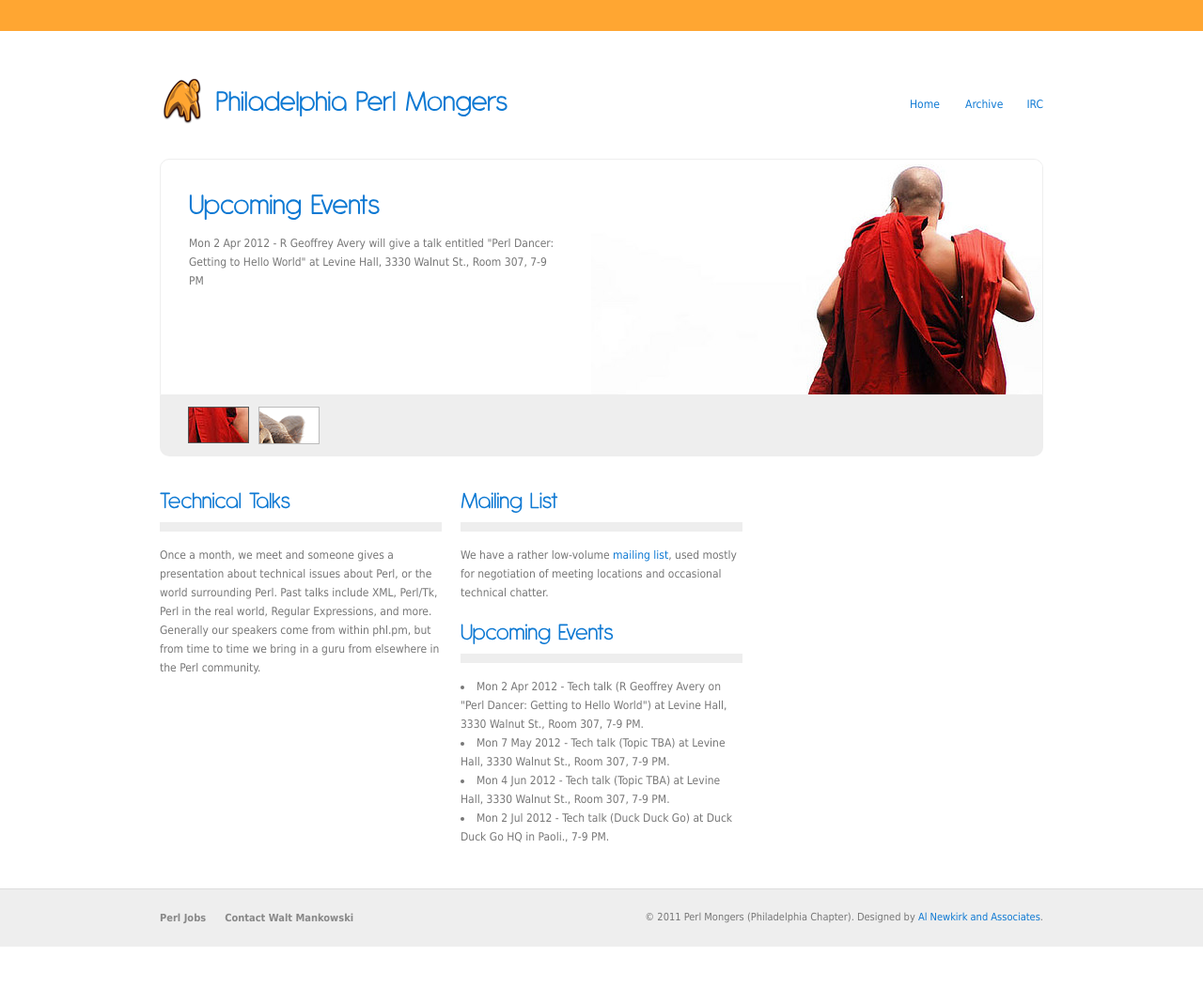
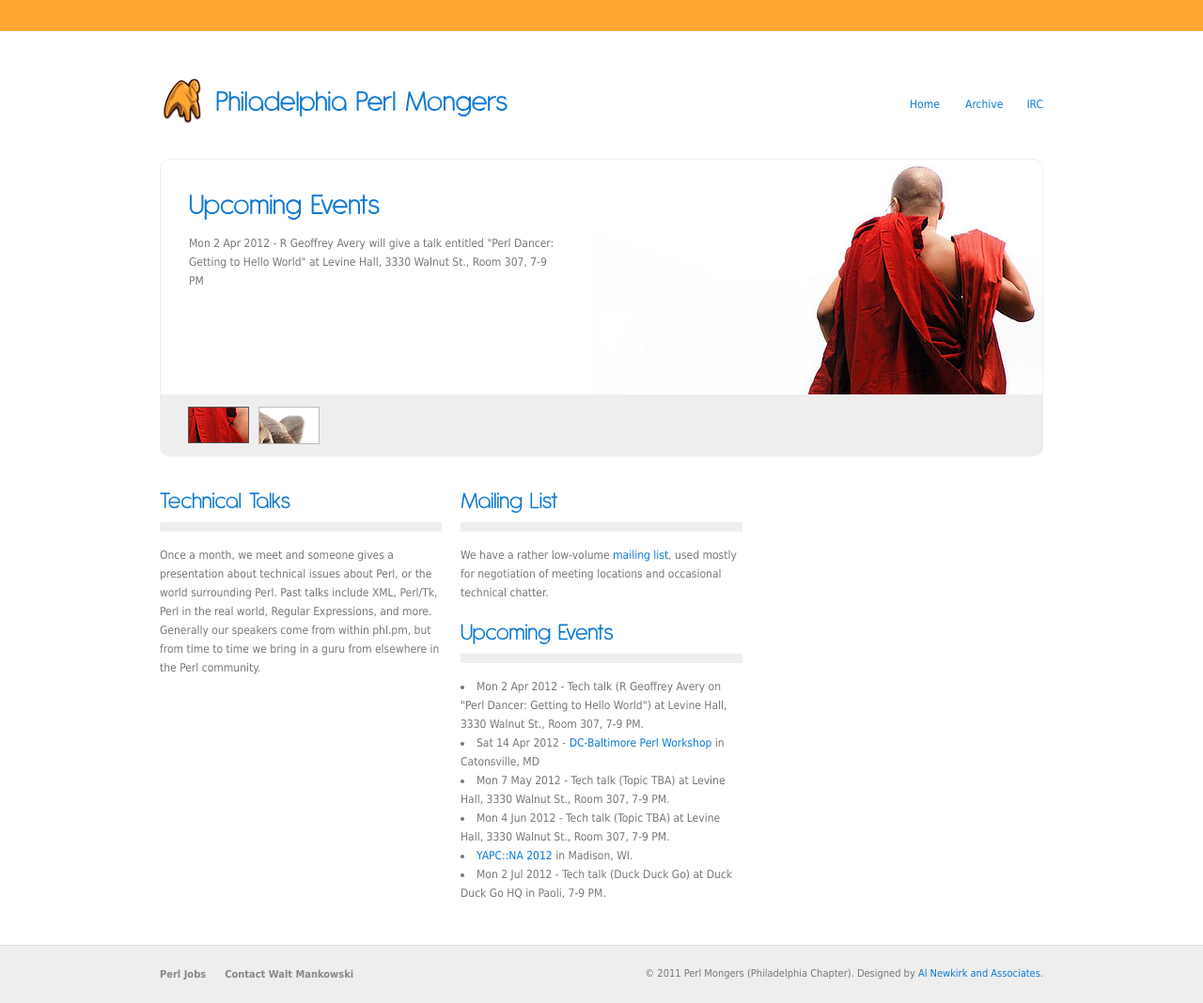
Before and after one commit to waltman/phl-pm-www, a plain HTML site: page index.html in a window 1280 px wide. Shown: the whole page at 94% size. Before the commit the page ends 1008 px from the top, so only its background shows below. Drawn offline with Linux system fonts and the light colour scheme; a script that the page names is missing.

Commit message:
added dcbpw and yapc::na

```diff
--- a/index.html
+++ b/index.html
@@ -106,9 +106,11 @@
 				<h3>Upcoming Events</h3>
 				<ul>
                                         <li>Mon 2 Apr 2012 - Tech talk (R Geoffrey Avery on "Perl Dancer: Getting to Hello World") at Levine Hall, 3330 Walnut St., Room 307, 7-9 PM.</li>
+                                        <li>Sat 14 Apr 2012 - <a href='http://dcbpw.org/dcbpw2012/'>DC-Baltimore Perl Workshop</a> in Catonsville, MD</li>
                                         <li>Mon 7 May 2012 - Tech talk (Topic TBA) at Levine Hall, 3330 Walnut St., Room 307, 7-9 PM.</li>
                                         <li>Mon 4 Jun 2012 - Tech talk (Topic TBA) at Levine Hall, 3330 Walnut St., Room 307, 7-9 PM.</li>
-                                        <li>Mon 2 Jul 2012 - Tech talk (Duck Duck Go) at Duck Duck Go HQ in Paoli., 7-9 PM.</li>
+					<li><a href='http://www.yapcna.org/'>YAPC::NA 2012</a> in Madison, WI.</li>
+                                        <li>Mon 2 Jul 2012 - Tech talk (Duck Duck Go) at Duck Duck Go HQ in Paoli, 7-9 PM.</li>
 				        <!--<li>Mon 1 Aug 2011, 7 PM - Social meeting at <a href='http://www.noddinghead.com'>Nodding Head Brewpub</a>, 1516 Sansom St., Philadelphia.</li> -->
                                         <!-- <li>Mon 6 Jun 2011 - Al Newkirk will be speaking on Mongoose, a MongoDB&harr;Moose mapper at Levine Hall, 3330 Walnut St., Room 307, 7-9 PM.</li> -->
 					<!-- <li>Mon 4 Jul 2011 - No Meeting (Independence Day)</li> -->
```
